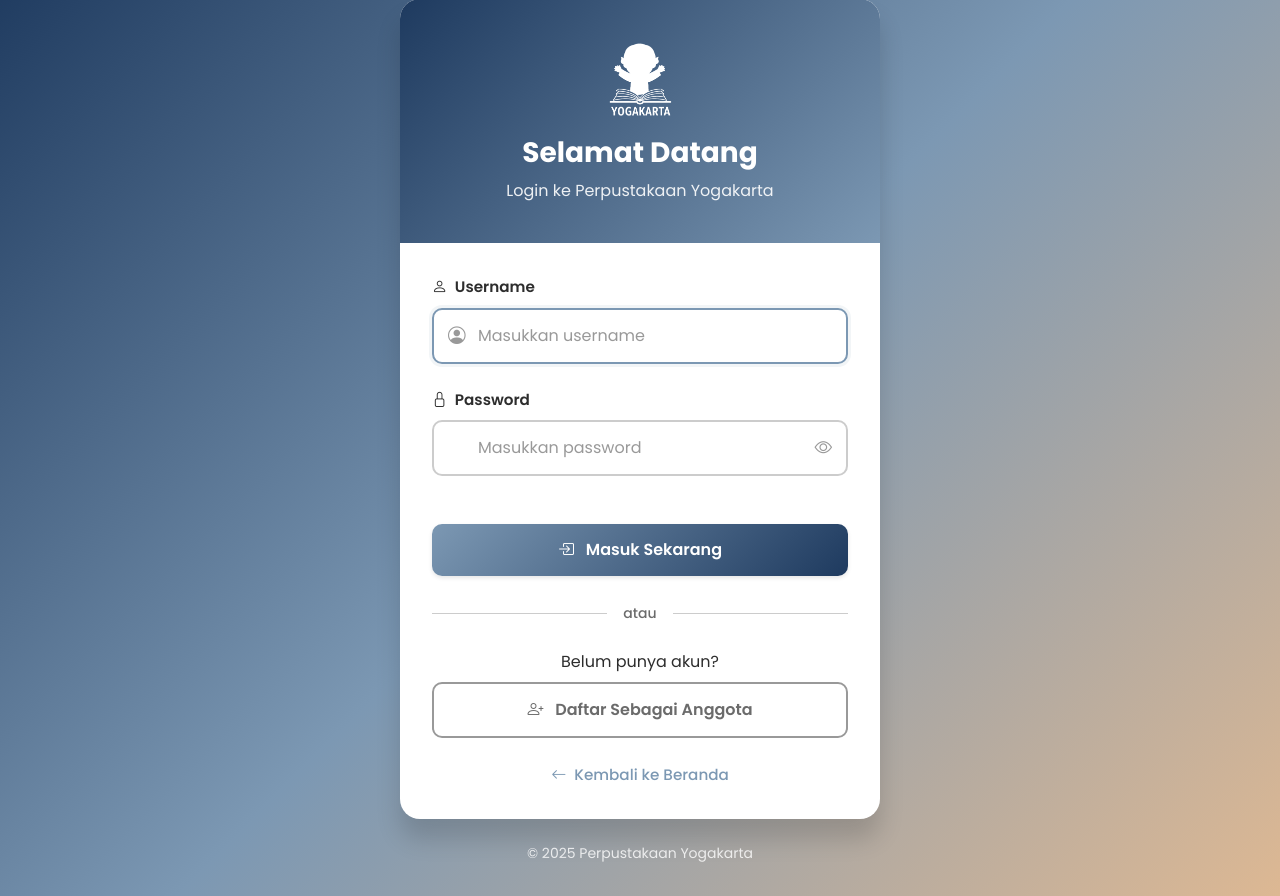
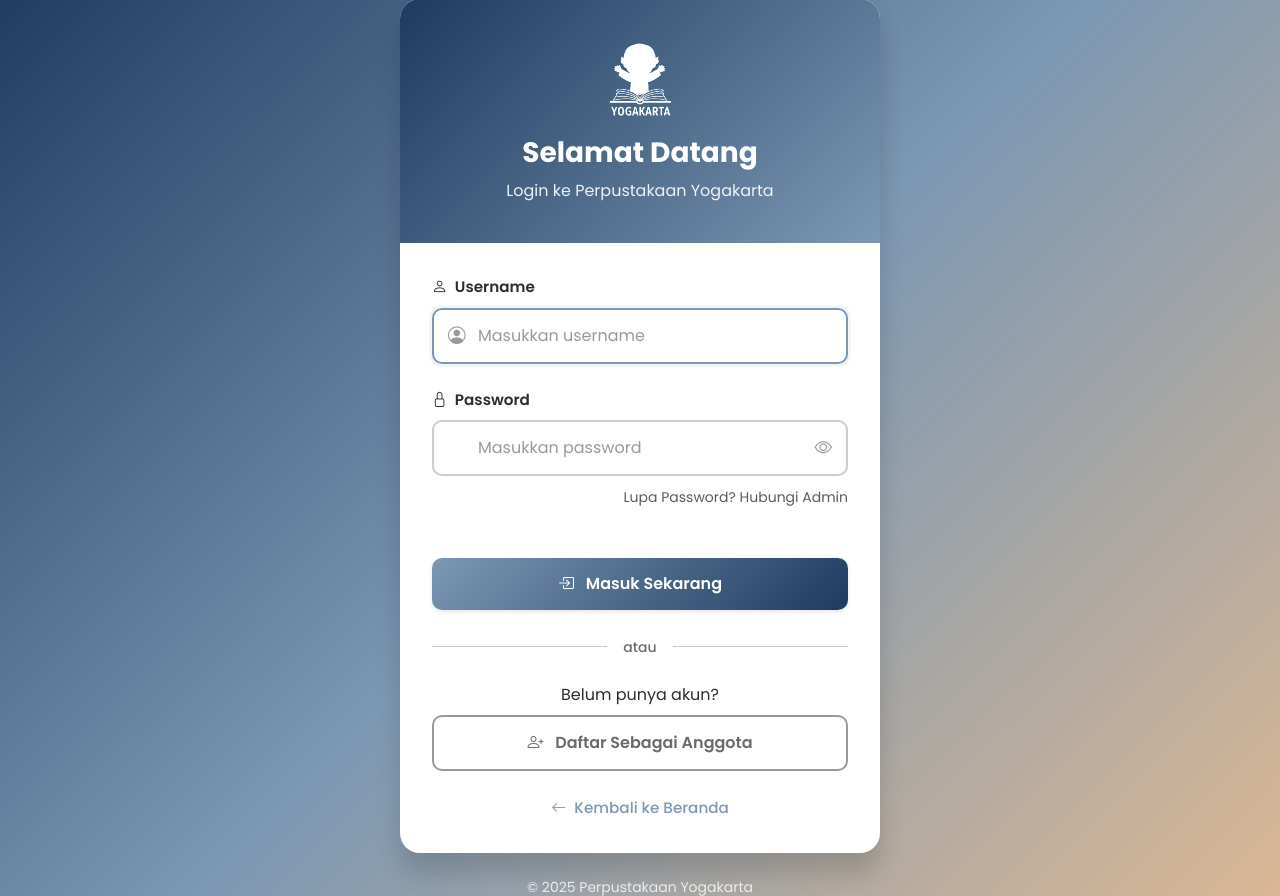
Before and after one commit to nashwa14/Perpustakaan_XXX, a PHP site: page /login.php in a window 1280 px wide. Shown: the part 33-929 px from the top of the page. Run offline with PHP 8.4, Linux system fonts and the light colour scheme.

Commit message:
update lupa password

```diff
--- a/assets/css/style.css
+++ b/assets/css/style.css
@@ -1034,6 +1034,15 @@ footer {
   }
 }
 
+.forgot-link {
+  transition: all 0.3s ease;
+  position: relative;
+}
+.forgot-link:hover {
+  color: #0d6efd !important;
+  text-decoration: underline !important;
+}
+
 /* Small Mobile */
 @media (max-width: 480px) {
   .catalog-grid {
--- a/login.php
+++ b/login.php
@@ -59,6 +59,7 @@ if (isset($_POST['login'])) {
                     <button type="button" class="btn-close" data-bs-dismiss="alert"></button>
                 </div>
                 <?php endif; ?>
+
                 <form method="POST">
                     <div class="form-group">
                         <label>
@@ -75,6 +76,7 @@ if (isset($_POST['login'])) {
                                    autofocus>
                         </div>
                     </div>
+
                     <div class="form-group">
                         <label>
                             <i class="bi bi-lock me-1"></i>
@@ -91,7 +93,14 @@ if (isset($_POST['login'])) {
                                onclick="togglePassword()"
                                id="toggleIcon"></i>
                         </div>
+
+                        <div class="text-end mt-2">
+                            <a href="about.php" class="text-decoration-none small text-muted forgot-link">
+                                Lupa Password? Hubungi Admin
+                            </a>
+                        </div>
                     </div>
+
                     <button type="submit" name="login" class="btn btn-primary w-100 mt-4">
                         <i class="bi bi-box-arrow-in-right me-2"></i>
                         Masuk Sekarang
```
